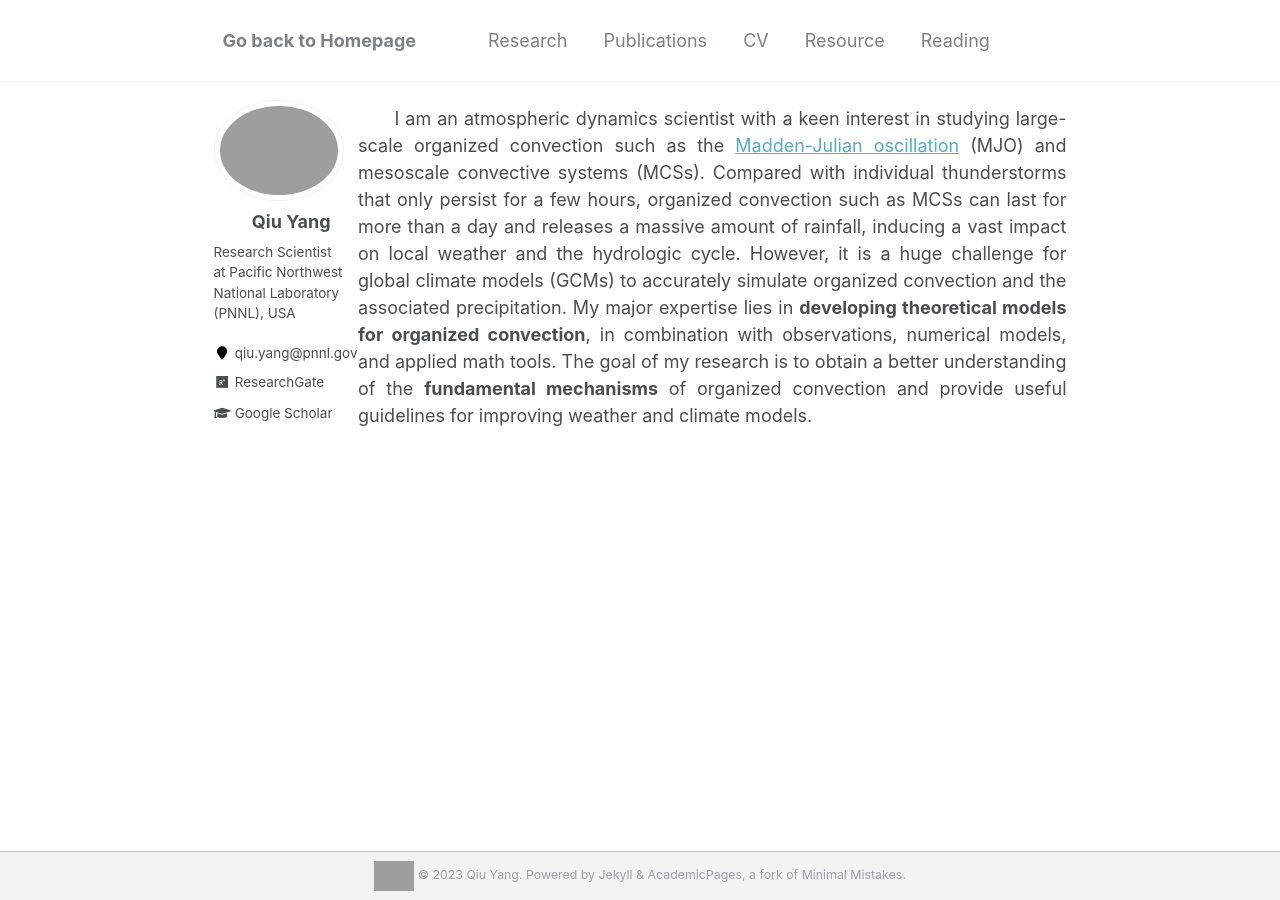
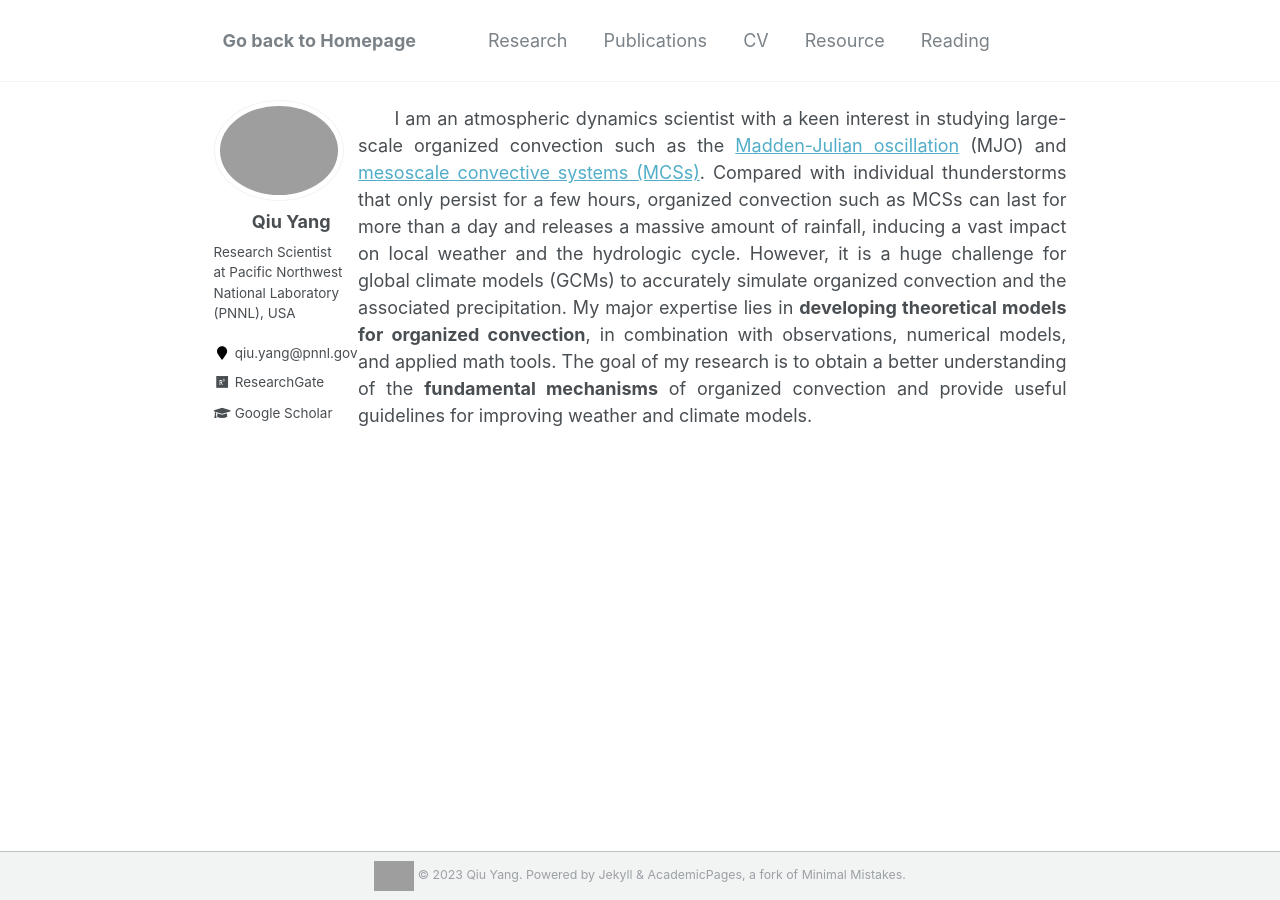
Before and after one commit to qiuyang50/qiuyang50.github.io, a Jekyll site: the page built from _pages/research.md, in a window 1280 px wide. Built offline with Jekyll 4.4.1, drawn with Linux system fonts in a browser that asks for light colours; some of the changed lines change nothing that is shown; grey boxes are pictures that could not be loaded.

Commit message:
Update research.md

```diff
--- a/_pages/research.md
+++ b/_pages/research.md
@@ -5,4 +5,4 @@
 author_profile: true
 ---
 
-&nbsp;&nbsp;&nbsp;&nbsp;&nbsp;&nbsp;I am an atmospheric dynamics scientist with a keen interest in studying large-scale organized convection such as the [Madden-Julian oscillation](https://www.youtube.com/watch?v=UsWHHE_jkGE&t=137s) (MJO) and mesoscale convective systems (MCSs). Compared with individual thunderstorms that only persist for a few hours, organized convection such as MCSs can last for more than a day and releases a massive amount of rainfall, inducing a vast impact on local weather and the hydrologic cycle. However, it is a huge challenge for global climate models (GCMs) to accurately simulate organized convection and the associated precipitation. My major expertise lies in **developing theoretical models for organized convection**, in combination with observations, numerical models, and applied math tools. The goal of my research is to obtain a better understanding of the **fundamental mechanisms** of organized convection and provide useful guidelines for improving weather and climate models.
+&nbsp;&nbsp;&nbsp;&nbsp;&nbsp;&nbsp;I am an atmospheric dynamics scientist with a keen interest in studying large-scale organized convection such as the [Madden-Julian oscillation](https://www.youtube.com/watch?v=UsWHHE_jkGE&t=137s) (MJO) and [mesoscale convective systems (MCSs)](https://en.wikipedia.org/wiki/Mesoscale_convective_system). Compared with individual thunderstorms that only persist for a few hours, organized convection such as MCSs can last for more than a day and releases a massive amount of rainfall, inducing a vast impact on local weather and the hydrologic cycle. However, it is a huge challenge for global climate models (GCMs) to accurately simulate organized convection and the associated precipitation. My major expertise lies in **developing theoretical models for organized convection**, in combination with observations, numerical models, and applied math tools. The goal of my research is to obtain a better understanding of the **fundamental mechanisms** of organized convection and provide useful guidelines for improving weather and climate models.
```
